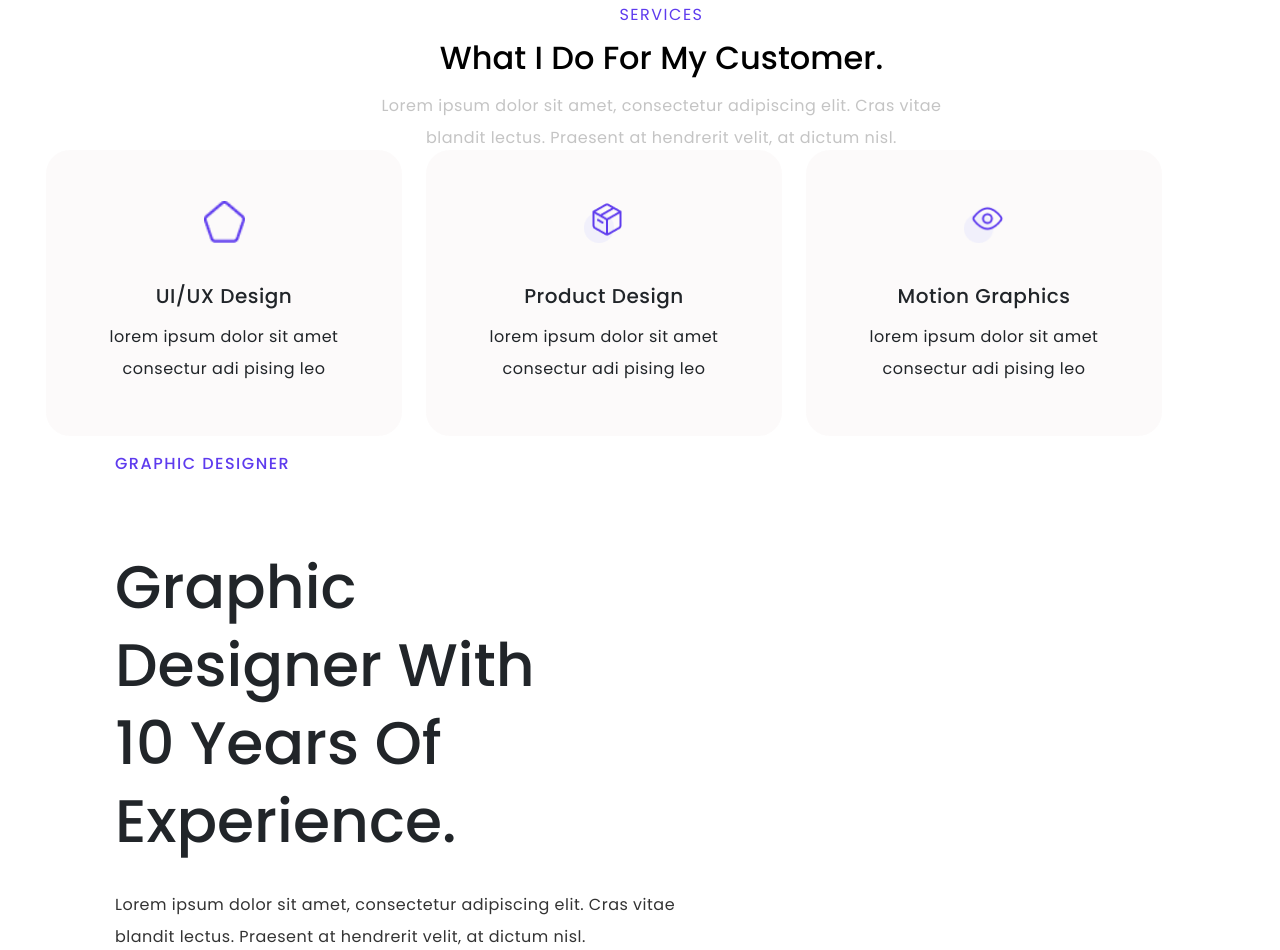
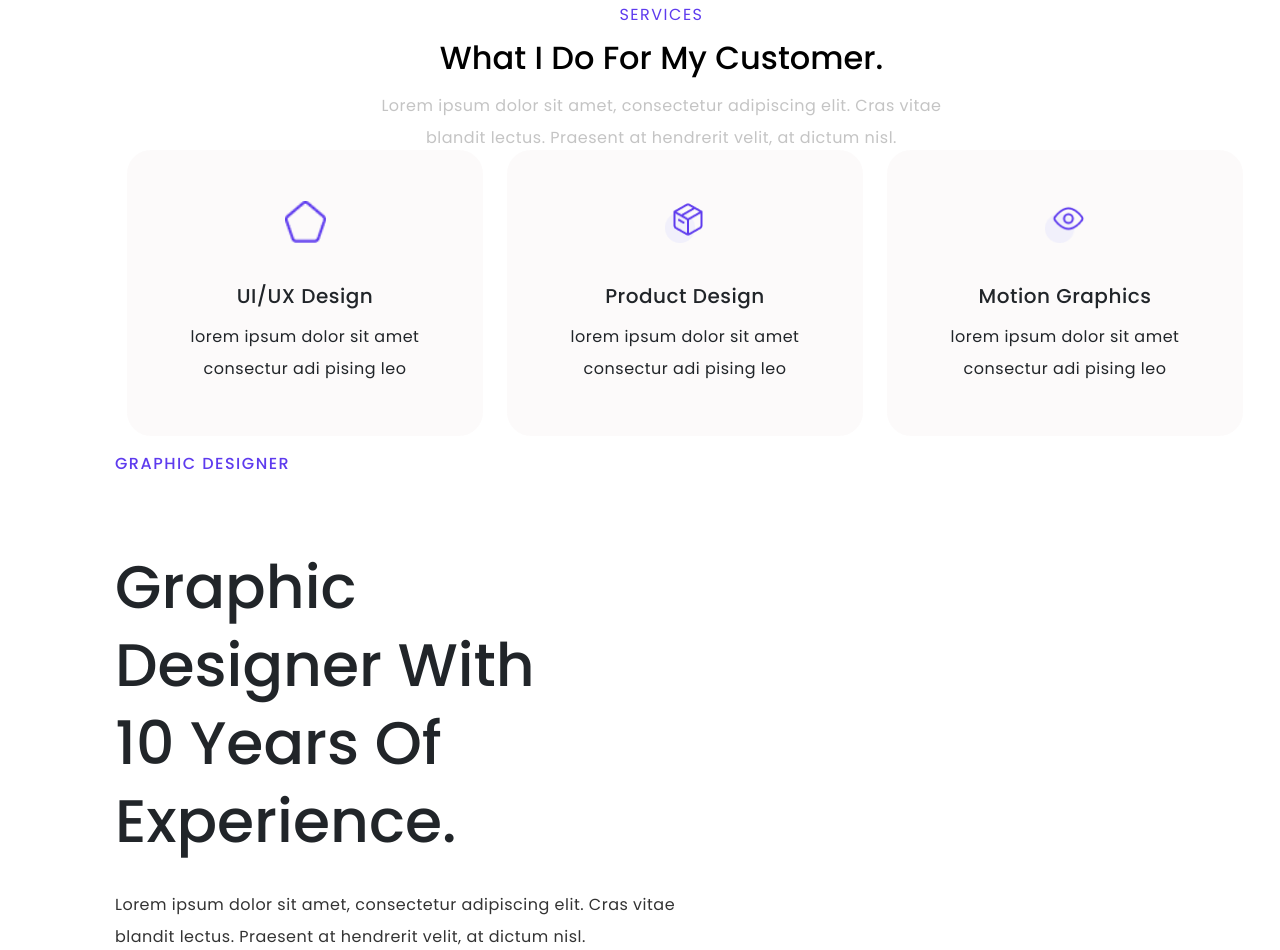
Before and after one commit to sadman-ornob/poartstar_projects, a plain HTML site: page index.html in a window 1280 px wide. Shown: the part 1109-2059 px from the top of the page. Drawn offline with Linux system fonts and the light colour scheme.

Commit message:
add left margine

```diff
--- a/css/style.css
+++ b/css/style.css
@@ -185,6 +185,15 @@ h1, h2, h3, h4, h5, h6, p{
     height: 569px;
     margin-top: 79px;
 }
+
+.leftmargin{
+    margin-left: 115px;
+}
+
+
+
+
+
 
 .servicecard{
     width: 376px;
--- a/index.html
+++ b/index.html
@@ -104,7 +104,7 @@
               <h2>What I Do For My Customer.</h2>
               <p class="p2">Lorem ipsum dolor sit amet, consectetur adipiscing elit. Cras vitae blandit lectus. Praesent at hendrerit velit, at dictum nisl.</p>
         </div>
-        <div class="container">
+        <div class="container leftmargin">
           <div class="row">
 
           <div class="col-lg-4">
```
